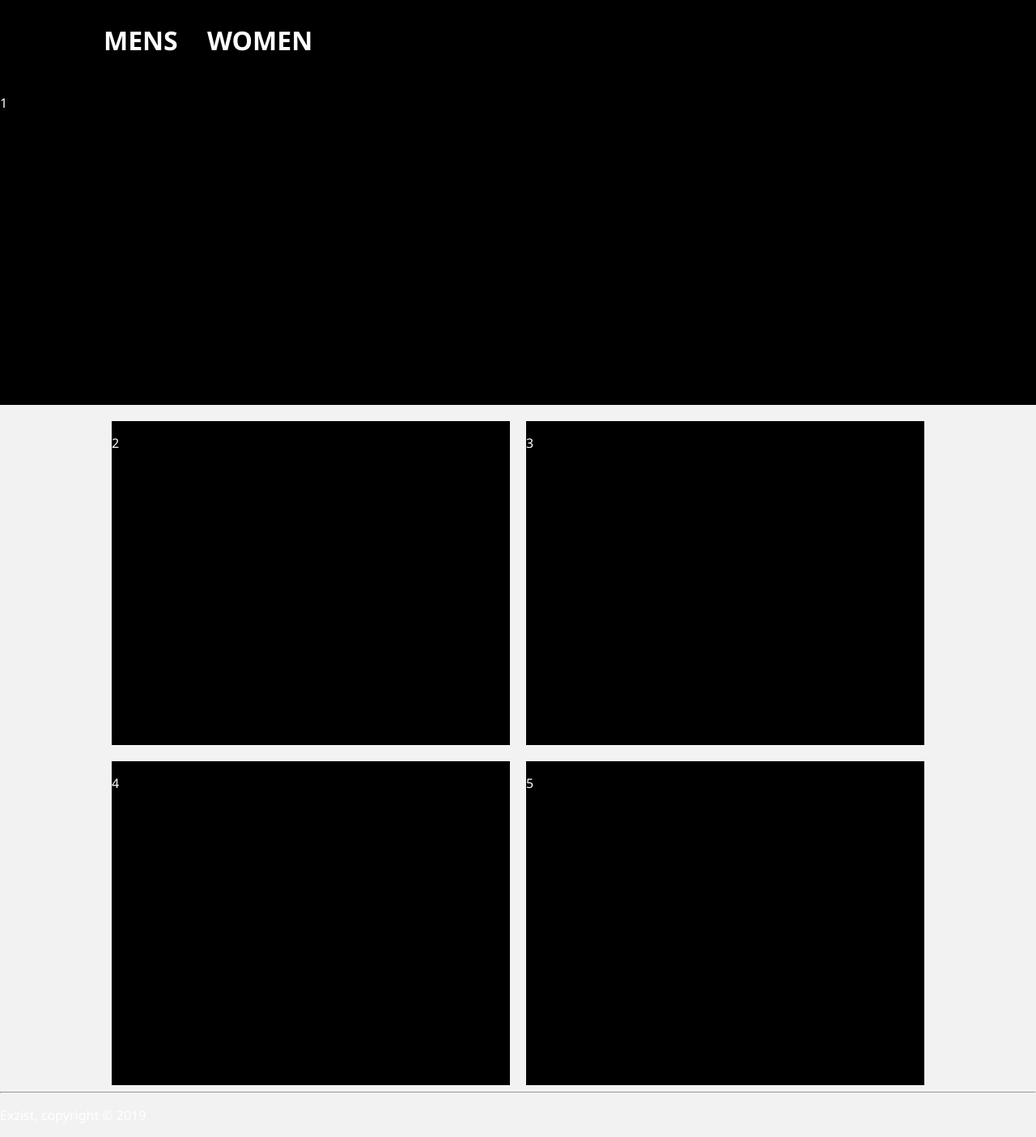
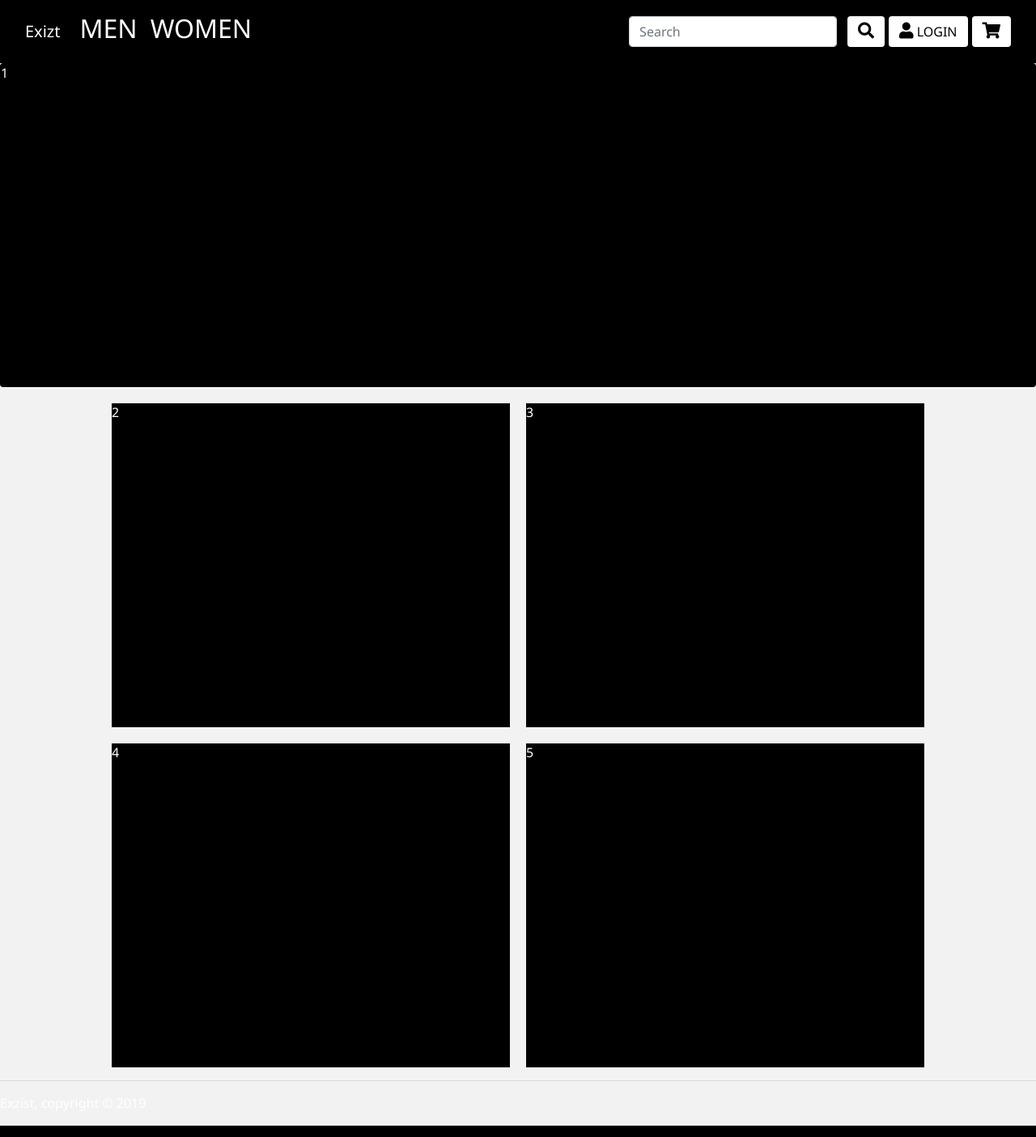
Before and after one commit to cjohansen96/APPGRUPPE2, a PHP site: page / in a window 1280 px wide. Shown: the whole page at 81% size. Run offline with PHP 8.4, Linux system fonts and the light colour scheme; some libraries are stand-ins or nearby versions.

Commit message:
Bedre navbar
mangler logo og farger giggity

```diff
--- a/css/style_top.css
+++ b/css/style_top.css
@@ -1,77 +1,34 @@
-/*header/nav*/
-*{
-  box-sizing: border-box;
+.navbarbgclr{
+	background-color: black;
+}
+.clrblack{
+	color: black;
+}
+.clrwhite{
+	color: white;
+}
+h2{
+	color: white;
+}
+.btn-default{
+	background-color: white;
+	color: black;
+	margin-left: 5px;
+}
+.btn-default:hover{
+	background-color: orange;
+	color: black;
+}
+.fas{
+	font-size: 20px;
 }
 
-body{
-  margin-top: 0px;
-  padding-top: 0px;
-  background: #f2f2f2;
-  color:#0d0d0d;
-  line-height: 1.4;
-  font-family: 'Segoe UI',Geneva,Verdana,sans-serif;
 
+@media (max-width: 600px){
+	#searchbar{
+		display: none;
+	}
+	.btn-default{
+		display: none;
+	}
 }
-.grid{
-  display: grid;
-  grid-template-columns: 1fr;
-  grid-template-rows: 1fr;
-  background-color: black;
-  height: 56px;
-}
-/*menu*/
-.item1{
-  align-self: center;
-}
-/*header/nav mobile size*/
-@media screen and (max-width: 430px){
-  *{
-  margin: 0;
-  padding: 0;
-}
-.grid{
-  display: grid;
-  grid-template-columns: 5% 5% 90%;
-  grid-template-rows: 1fr;
-  background-color: black;
-  height: 56px;
-  margin-bottom: 20px;
-}
-/*menu*/
-.item1{
-  align-self: center;
-}
-
-}
-
-@media(min-width:745px){
-.grid{
-  display: grid;
-  grid-template-columns: 10% 10% 10% 70%;
-  grid-template-rows: 1fr;
-  grid-template-areas:
-  "item1 item2 item3 item4";
-  height: 100px;
-}
-.item1{
-  align-self: center;
-  display: none;
-}
-.item2{
-  align-self: center;
-}
-
-.item3{
-  align-self: center;
-}
-
-.item4{
-  align-self: center;
-}
-
-h1{
-  color: white;
-
-}
-
-}
--- a/top.php
+++ b/top.php
@@ -1,28 +1,57 @@
-
 <!DOCTYPE html>
-<html>
+<html lang="en">
 <head>
   <title>Exizt</title>
   <meta charset="utf-8">
-<meta name="viewport" content="width=device-width, initial-scale=1.0">
-<link rel="stylesheet" href="css/style_top.css">
+  <meta name="viewport" content="width=device-width, initial-scale=1">
+  <link rel="stylesheet" href="https://maxcdn.bootstrapcdn.com/bootstrap/4.2.1/css/bootstrap.min.css">
+  <script src="https://ajax.googleapis.com/ajax/libs/jquery/3.3.1/jquery.min.js"></script>
+  <script src="https://cdnjs.cloudflare.com/ajax/libs/popper.js/1.14.6/umd/popper.min.js"></script>
+  <script src="https://maxcdn.bootstrapcdn.com/bootstrap/4.2.1/js/bootstrap.min.js"></script>
+  <link rel="stylesheet" type="text/css" href="css/style_top.css">
+  <link rel="stylesheet" href="https://use.fontawesome.com/releases/v5.7.2/css/all.css" integrity="sha384-fnmOCqbTlWIlj8LyTjo7mOUStjsKC4pOpQbqyi7RrhN7udi9RwhKkMHpvLbHG9Sr" crossorigin="anonymous">
 </head>
+<body>
 
-<body>
-	<div class="grid">
-		<div class="item1">
-			<img src="Bilder/Navmeny.png">
+<nav class="navbar navbar-expand-md navbar-dark navbarbgclr">
+  <div class="container-fluid">
+  <a href="#" class="navbar-brand">Exizt</a>
+
+  <button class="navbar-toggler" data-toggle="collapse" data-target="#navbarResponsive">
+    <span class="navbar-toggler-icon ml-auto"></span>
+  </button>
+
+  <div class="collapse navbar-collapse" id="navbarResponsive">
+    <ul class="navbar-nav">
+    <li class="nav-item">
+      <a href="#" class="nav-link">
+        <h2>MEN</h2>
+      </a>
+    </li>
+    <li class="nav-item">
+      <a href="#" class="nav-link">
+        <h2>WOMEN</h2>
+      </a>
+    </li>
+  </ul>
   </div>
-		<div class="item2">
-			<!-- logo -->
+      <div id="searchbar">
+      <form class="form-inline" action="/action_page.php">
+    <input class="form-control mr-sm-2" type="text" placeholder="Search">
+    <button class="btn btn-default" type="submit"> <span class="fas fa-search"></span> </button>
+  </form>
   </div>
-		<div class="item3">
-			<h1>MENS</h1>
+
+  <button type="button" class="btn btn-default"> <span class="fas fa-user"></span> LOGIN</button>
+
+  <button type="button" class="btn btn-default"> <span class="fas fa-shopping-cart"></span> </button>
+
 </div>
-		<div class="item4">
-			<h1>WOMEN</h1>
-		</div>
-	</div>
+</nav>
+
+
+
+
+
 </body>
-
 </html>
```
Lines whose indentation alone changed are shown as unchanged.
